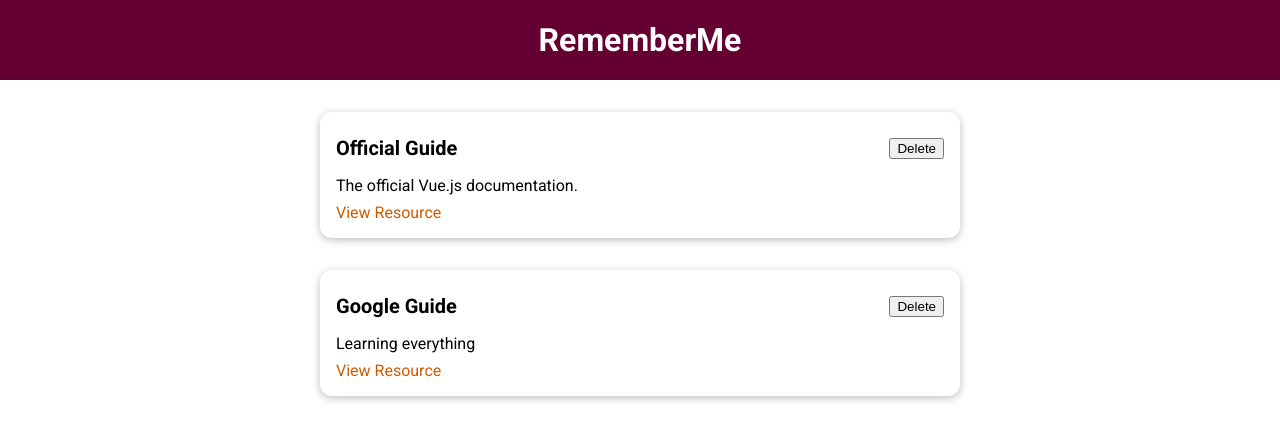
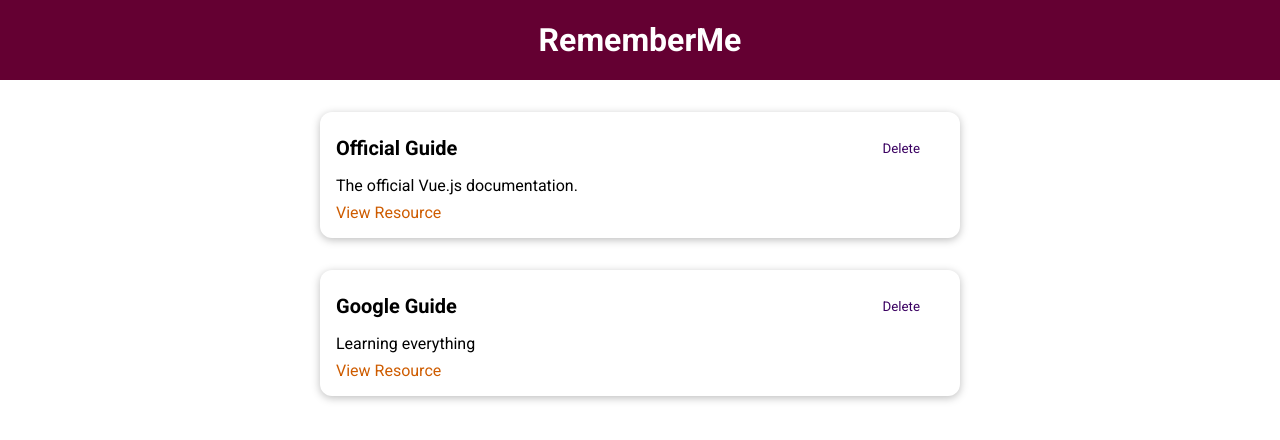
Before and after one commit to vqkhanh/vue-project-remember-link, a Vue app: page / in a window 1280 px wide. Shown: the top 440 px of the page. Built offline with nearby package versions, Linux system fonts and the light colour scheme.

Commit message:
131. Adding a Base Button

```diff
--- /dev/null
+++ b/button.css
@@ -0,0 +1,25 @@
+button {
+  padding: 0.75rem 1.5rem;
+  font-family: inherit;
+  background-color: #3a0061;
+  border: 1px solid #3a0061;
+  color: white;
+  cursor: pointer;
+}
+
+button:hover,
+button:active {
+  background-color: #270041;
+  border-color: #270041;
+}
+
+.flat {
+  background-color: transparent;
+  color: #3a0061;
+  border: none;
+}
+
+.flat:hover,
+.flat:active {
+  background-color: #edd2ff;
+}
--- /dev/null
+++ b/src/components/UI/BaseButton.vue
@@ -0,0 +1,39 @@
+<template>
+  <button :type="type" :class="mode">
+    <slot></slot>
+  </button>
+</template>
+
+<script>
+export default {
+  props: ['type', 'mode'],
+};
+</script>
+
+<style scoped>
+button {
+  padding: 0.75rem 1.5rem;
+  font-family: inherit;
+  background-color: #3a0061;
+  border: 1px solid #3a0061;
+  color: white;
+  cursor: pointer;
+}
+
+button:hover,
+button:active {
+  background-color: #270041;
+  border-color: #270041;
+}
+
+.flat {
+  background-color: transparent;
+  color: #3a0061;
+  border: none;
+}
+
+.flat:hover,
+.flat:active {
+  background-color: #edd2ff;
+}
+</style>
--- a/src/components/learning-resources/LearningResource.vue
+++ b/src/components/learning-resources/LearningResource.vue
@@ -3,7 +3,7 @@
     <base-card>
       <header>
         <h3>{{ title }}</h3>
-        <button>Delete</button>
+        <base-button mode="flat">Delete</base-button>
       </header>
       <p>{{ description }}</p>
       <nav>
@@ -15,9 +15,10 @@
 
 <script>
 import BaseCard from '../UI/BaseCard.vue';
+import BaseButton from '../UI/BaseButton.vue';
 export default {
   props: ['title', 'description', 'link'],
-  components: { BaseCard },
+  components: { BaseCard, BaseButton },
 };
 </script>
 
--- a/src/main.js
+++ b/src/main.js
@@ -2,9 +2,11 @@
 
 import App from './App.vue';
 import BaseCard from './components/UI/BaseCard.vue';
+import BaseButton from './components/UI/BaseButton.vue';
 
 const app = createApp(App);
 
 app.component('base-card', BaseCard);
+app.component('base-button', BaseButton);
 
 app.mount('#app');
```
